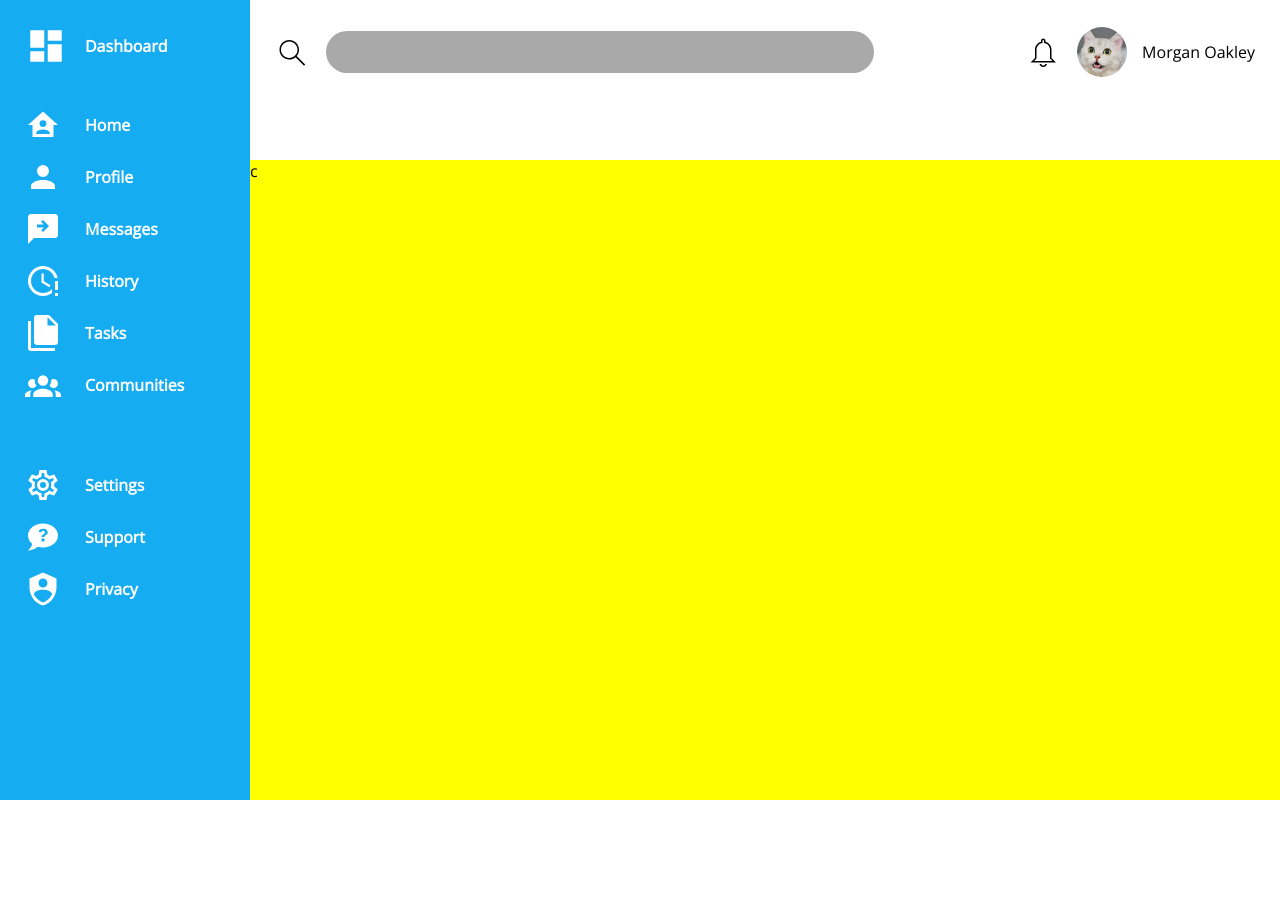
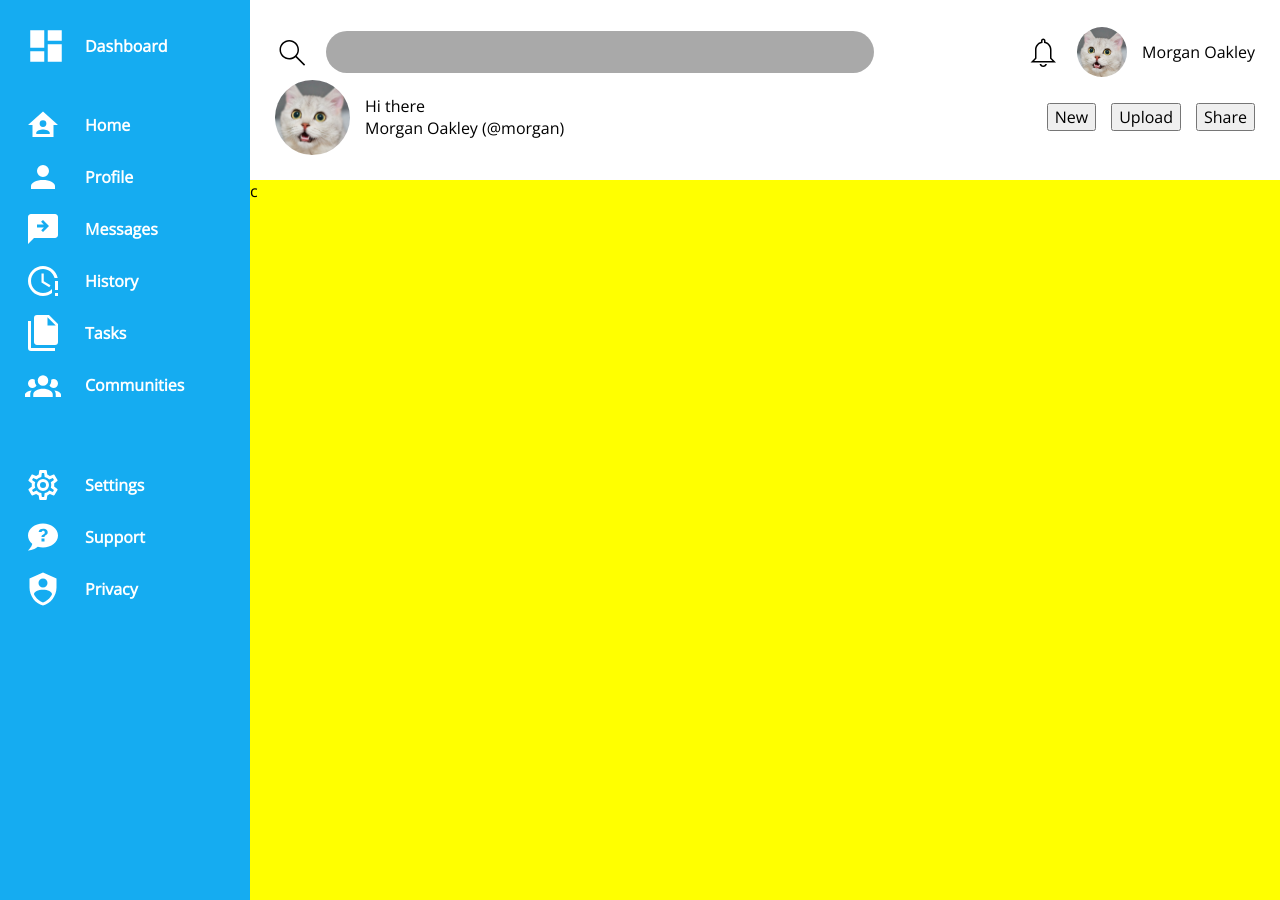
Before and after one commit to Adnosk/admin-dashboard, a plain HTML site: page index.html in a window 1280 px wide. Before the commit the page ends 800 px from the top, so only its background shows below. Drawn offline with nearby package versions, Linux system fonts and the light colour scheme.

Commit message:
Add header bottom

```diff
--- a/index.html
+++ b/index.html
@@ -46,7 +46,11 @@
                         <p>Morgan Oakley</p>
                 </div>
                 <div class="header-bottom">
-
+                        <img src="img/cat1.jpg" alt="avatar" class="avatar av-big">
+                        <p>Hi there<br>Morgan Oakley (@morgan)</p>
+                        <button>New</button>
+                        <button>Upload</button>
+                        <button>Share</button>
                 </div>
         </div>
         <div class="main">
--- a/style.css
+++ b/style.css
@@ -64,7 +64,7 @@
     padding: 8px 0;
   }
 
-  .header-top {
+  .header-top, .header-bottom {
     display: grid;
     grid-template-columns: auto 1fr auto auto auto;
     align-items: center;
@@ -86,3 +86,8 @@
     object-fit: cover; /* crop the image to fit the container */
     object-position: center; /* center the image within the container */
   }
+
+  .av-big {
+    width: 75px;
+    height: 75px;
+  }
```
